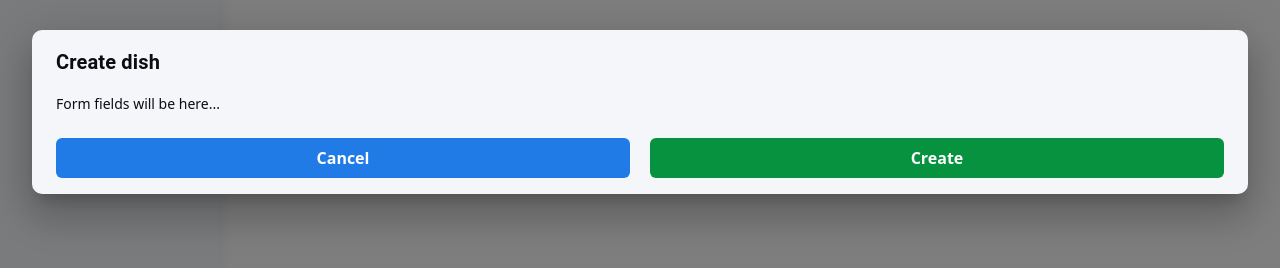
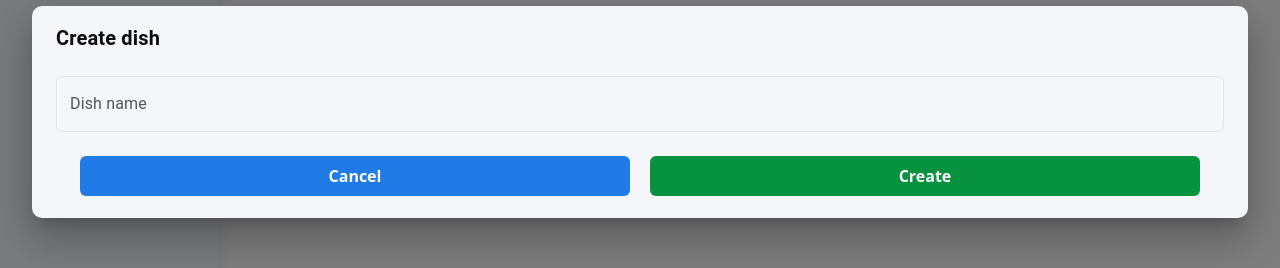
Before and after one commit to kashubyak/Resto-hub, a Next.js app in the folder frontend/: page /dish in a window 1280 px wide. Both pictures are taken after a click on the button "Create new dish". Shown: the part 288-556 px from the top of the page. Built offline with nearby package versions, Linux system fonts and the light colour scheme; no server answers.

Commit message:
refactor: implement dish creation form in DishModal component

```diff
--- a/frontend/src/app/dish/DishModal.tsx
+++ b/frontend/src/app/dish/DishModal.tsx
@@ -1,6 +1,8 @@
 'use client'
 
 import { Button } from '@/components/ui/Button'
+import { Input } from '@/components/ui/Input'
+import { useDishModal } from '@/hooks/useDishModal'
 import { Dialog, DialogActions, DialogContent, DialogTitle } from '@mui/material'
 
 type DishModalProps = {
@@ -9,6 +11,7 @@ type DishModalProps = {
 }
 
 export const DishModal = ({ open, onClose }: DishModalProps) => {
+	const { onSubmit, register, errors, handleSubmit } = useDishModal()
 	return (
 		<Dialog
 			open={open}
@@ -43,9 +46,16 @@ export const DishModal = ({ open, onClose }: DishModalProps) => {
 					overflowY: 'auto',
 				}}
 			>
-				<p className='text-sm'>Form fields will be here...</p>
-			</DialogContent>
-
+				<form className='py-1.5' onSubmit={handleSubmit(onSubmit)}>
+					<Input
+						register={register('name', {
+							required: 'Dish name is required',
+							validate: {},
+						})}
+						label='Dish name'
+						error={errors.name?.message}
+						type='text'
+					/>
 					<DialogActions
 						sx={{
 							display: 'flex',
@@ -64,6 +74,8 @@ export const DishModal = ({ open, onClose }: DishModalProps) => {
 							className='w-auto px-4 py-2 bg-success text-foreground hover:bg-success'
 						/>
 					</DialogActions>
+				</form>
+			</DialogContent>
 		</Dialog>
 	)
 }
```
Lines whose indentation alone changed are shown as unchanged.
